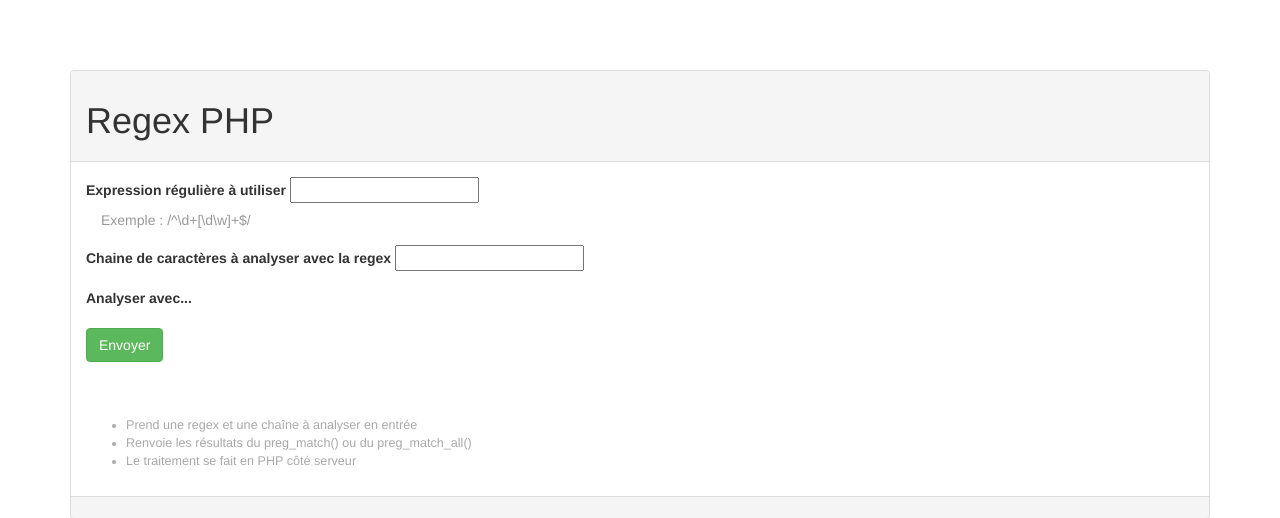
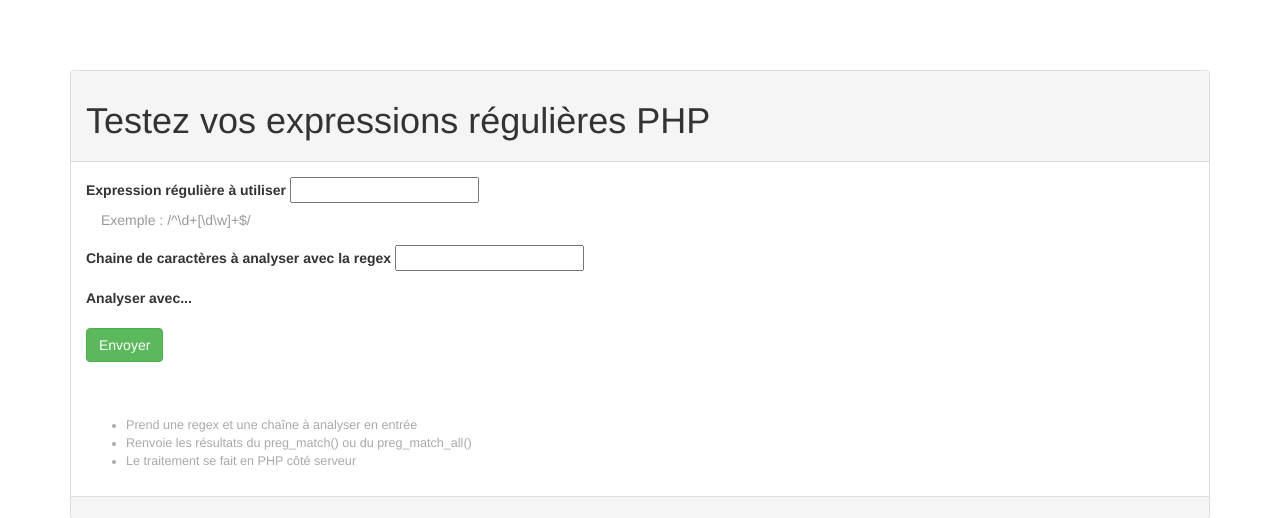
Before and after one commit to ChristopheBrun/hypothese_v4, a Yii app: template views/utilitaires/regex.php in a window 1280 px wide. Shown: the top 518 px of the page. Run offline with PHP 8.4 and a stand-in for Yii, Linux system fonts and the light colour scheme; the template is opened without the code that fills it, so the values that code supplies are empty; form fields are guessed from the names that the template uses; some libraries are stand-ins or nearby versions.

Commit message:
utilitaires/regex : maj title

```diff
--- a/views/utilitaires/regex.php
+++ b/views/utilitaires/regex.php
@@ -20,7 +20,7 @@ $this->title = "Expressions régulières";
     <div class="panel-heading">
         <div class="row">
             <div class="col-sm-12">
-                <h1>Regex PHP</h1>
+                <h1>Testez vos expressions régulières PHP</h1>
             </div>
         </div>
     </div>
```
